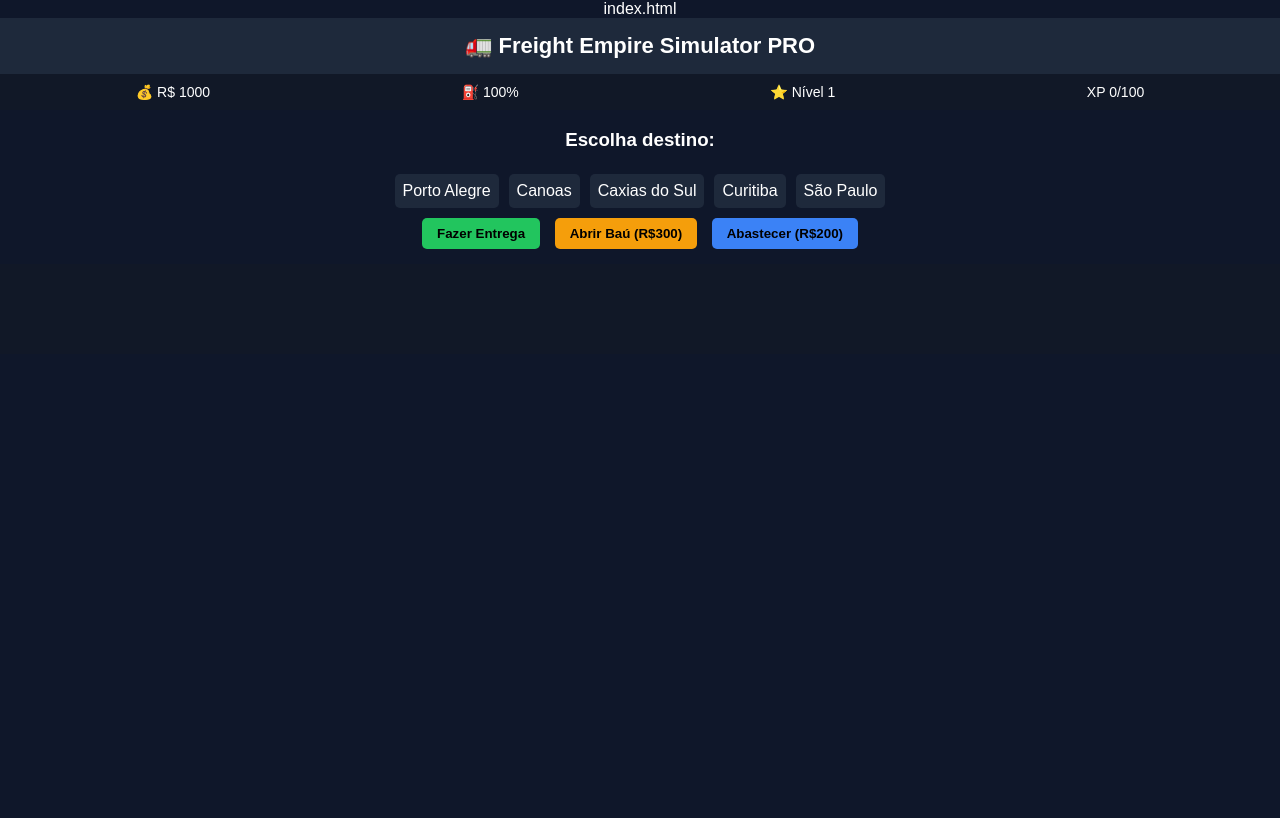
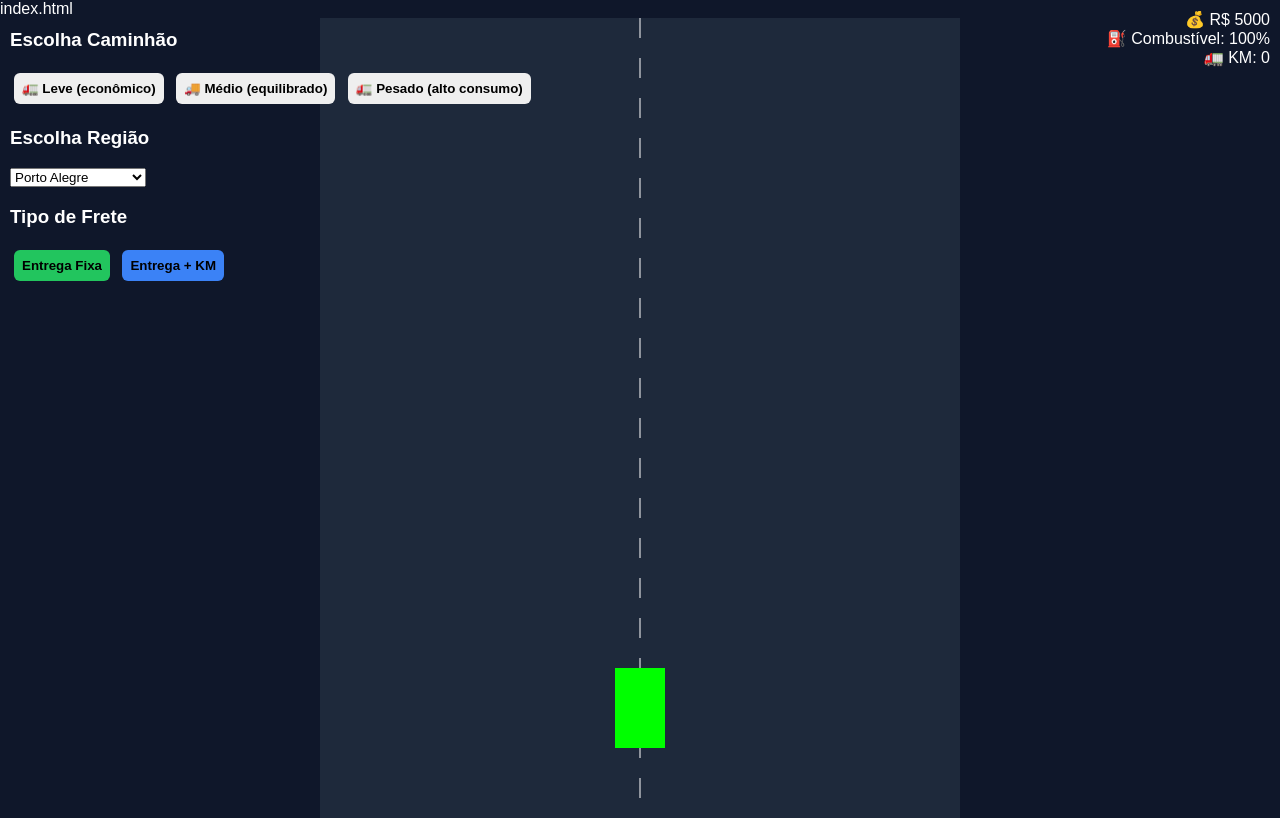
Before and after one commit to vigortruta6-create/Freight-Empire, a plain HTML site: page index.html in a window 1280 px wide. Drawn offline with Linux system fonts and the light colour scheme.

Commit message:
Update index.html

```diff
--- a/index.html
+++ b/index.html
@@ -9,186 +9,260 @@ index.html
 <style>
 body{
   margin:0;
+  overflow:hidden;
+  background:#0f172a;
   font-family:Arial;
-  background:#0f172a;
   color:white;
-  text-align:center;
 }
 
-header{
-  background:#1e293b;
-  padding:15px;
-  font-size:22px;
-  font-weight:bold;
+#menu, #hud{
+  position:absolute;
+  left:10px;
+  z-index:10;
 }
 
-.stats{
-  display:flex;
-  justify-content:space-around;
-  padding:10px;
-  background:#111827;
-  font-size:14px;
+#menu{
+  top:10px;
+}
+
+#hud{
+  top:10px;
+  right:10px;
+  text-align:right;
 }
 
 button{
-  padding:8px 15px;
-  margin:5px;
+  padding:8px;
+  margin:4px;
   border:none;
-  border-radius:5px;
-  cursor:pointer;
+  border-radius:6px;
   font-weight:bold;
 }
 
 .green{background:#22c55e;}
+.blue{background:#3b82f6;}
 .orange{background:#f59e0b;}
-.blue{background:#3b82f6;}
 .red{background:#ef4444;}
+</style>
+</head>
+<body>
 
-#log{
-  margin-top:10px;
-  height:80px;
-  overflow:auto;
-  background:#111827;
-  padding:5px;
-  font-size:13px;
+<div id="menu">
+<h3>Escolha Caminhão</h3>
+<button onclick="selectTruck(1)">🚛 Leve (econômico)</button>
+<button onclick="selectTruck(2)">🚚 Médio (equilibrado)</button>
+<button onclick="selectTruck(3)">🚛 Pesado (alto consumo)</button>
+
+<h3>Escolha Região</h3>
+<select id="regionSelect">
+<option value="poa">Porto Alegre</option>
+<option value="sinos">Vale dos Sinos</option>
+<option value="paranhana">Vale do Paranhana</option>
+<option value="litoral">Litoral</option>
+<option value="curitiba">Curitiba</option>
+<option value="sp">São Paulo</option>
+</select>
+
+<h3>Tipo de Frete</h3>
+<button class="green" onclick="startFreight('fixo')">Entrega Fixa</button>
+<button class="blue" onclick="startFreight('km')">Entrega + KM</button>
+</div>
+
+<div id="hud">
+💰 R$ <span id="money">0</span><br>
+⛽ Combustível: <span id="fuel">100</span>%<br>
+🚛 KM: <span id="km">0</span>
+</div>
+
+<canvas id="game"></canvas>
+
+<script>
+const canvas = document.getElementById("game");
+const ctx = canvas.getContext("2d");
+canvas.width = window.innerWidth;
+canvas.height = window.innerHeight;
+
+let game = JSON.parse(localStorage.getItem("simSave")) || {
+  money:5000
+};
+
+let truckType = null;
+let freightType = null;
+let playing = false;
+let km = 0;
+let fuel = 100;
+let basePayment = 0;
+let perKm = 0;
+
+let truck = {
+  x: canvas.width/2 - 25,
+  y: canvas.height - 150,
+  w:50,
+  h:80,
+  speed:6,
+  consumption:0.05
+};
+
+let obstacle = null;
+let roadOffset = 0;
+
+function saveGame(){
+  localStorage.setItem("simSave", JSON.stringify(game));
 }
 
-.city{
-  display:inline-block;
-  padding:8px;
-  margin:5px;
-  background:#1e293b;
-  border-radius:5px;
-  cursor:pointer;
+function updateHUD(){
+  document.getElementById("money").innerText = game.money.toFixed(0);
+  document.getElementById("fuel").innerText = fuel.toFixed(0);
+  document.getElementById("km").innerText = km;
 }
 
-.city:hover{
-  background:#334155;
-}
-</style>
-</head>
+function selectTruck(type){
+  truckType = type;
 
-<body>
+  if(type===1){
+    truck.speed=5;
+    truck.consumption=0.03;
+  }
+  if(type===2){
+    truck.speed=6;
+    truck.consumption=0.05;
+  }
+  if(type===3){
+    truck.speed=7;
+    truck.consumption=0.08;
+  }
 
-<header>🚛 Freight Empire Simulator PRO</header>
-
-<div class="stats">
-<div>💰 R$ <span id="money">0</span></div>
-<div>⛽ <span id="fuel">0</span>%</div>
-<div>⭐ Nível <span id="level">1</span></div>
-<div>XP <span id="xp">0</span>/100</div>
-</div>
-
-<h3>Escolha destino:</h3>
-<div id="cities"></div>
-
-<div>
-<button class="green" onclick="makeDelivery()">Fazer Entrega</button>
-<button class="orange" onclick="openChest()">Abrir Baú (R$300)</button>
-<button class="blue" onclick="refuel()">Abastecer (R$200)</button>
-</div>
-
-<div id="log"></div>
-
-<script>
-
-let game = JSON.parse(localStorage.getItem("freightSave")) || {
-  money:1000,
-  fuel:100,
-  level:1,
-  xp:0,
-  currentCity:"Porto Alegre"
-};
-
-const cityList = ["Porto Alegre","Canoas","Caxias do Sul","Curitiba","São Paulo"];
-
-function saveGame(){
-  localStorage.setItem("freightSave", JSON.stringify(game));
+  alert("Caminhão selecionado!");
 }
 
-function updateUI(){
-  document.getElementById("money").innerText = game.money;
-  document.getElementById("fuel").innerText = game.fuel;
-  document.getElementById("level").innerText = game.level;
-  document.getElementById("xp").innerText = game.xp;
-}
-
-function log(text){
-  document.getElementById("log").innerHTML += text+"<br>";
-  document.getElementById("log").scrollTop = 9999;
-}
-
-function renderCities(){
-  let container = document.getElementById("cities");
-  container.innerHTML="";
-  cityList.forEach(city=>{
-    let div = document.createElement("div");
-    div.className="city";
-    div.innerText=city;
-    div.onclick=()=>{ game.currentCity=city; log("Destino selecionado: "+city); saveGame(); }
-    container.appendChild(div);
-  });
-}
-
-function makeDelivery(){
-  if(game.fuel < 20){
-    log("⛽ Combustível insuficiente!");
+function startFreight(type){
+  if(!truckType){
+    alert("Selecione um caminhão!");
     return;
   }
 
-  let reward = Math.floor(Math.random()*500)+300;
-  game.money += reward;
-  game.fuel -= 20;
-  game.xp += 25;
+  freightType = type;
+  playing = true;
+  km = 0;
+  fuel = 100;
 
-  if(game.xp >= 100){
-    game.level++;
-    game.xp = 0;
-    log("⭐ Você subiu para o nível "+game.level+"!");
-  }
+  basePayment = Math.floor(Math.random()*800)+400;
+  perKm = Math.floor(Math.random()*5)+2;
 
-  log("📦 Entrega para "+game.currentCity+" concluída. +R$"+reward);
-  saveGame();
-  updateUI();
+  generateObstacle();
 }
 
-function openChest(){
-  if(game.money < 300){
-    log("💀 Dinheiro insuficiente para abrir baú.");
-    return;
-  }
-
-  game.money -= 300;
-
-  if(Math.random() < 0.5){
-    let prize = Math.floor(Math.random()*1000)+200;
-    game.money += prize;
-    log("🎉 Você ganhou R$"+prize+" no baú!");
-  } else {
-    log("😢 Baú vazio!");
-  }
-
-  saveGame();
-  updateUI();
+function generateObstacle(){
+  obstacle = {
+    x: Math.random()*(canvas.width/2) + canvas.width/4,
+    y: -100,
+    w:40,
+    h:40
+  };
 }
 
 function refuel(){
-  if(game.money < 200){
-    log("💀 Sem dinheiro para abastecer.");
-    return;
+  if(game.money >= 300){
+    game.money -= 300;
+    fuel = 100;
+  }
+}
+
+document.addEventListener("touchmove", e=>{
+  if(!playing) return;
+  let x = e.touches[0].clientX;
+  truck.x = x - truck.w/2;
+
+  if(truck.x < canvas.width/4)
+    truck.x = canvas.width/4;
+
+  if(truck.x + truck.w > canvas.width*3/4)
+    truck.x = canvas.width*3/4 - truck.w;
+});
+
+function drawRoad(){
+  ctx.fillStyle="#1e293b";
+  ctx.fillRect(canvas.width/4,0,canvas.width/2,canvas.height);
+
+  ctx.strokeStyle="white";
+  ctx.setLineDash([20,20]);
+  ctx.lineDashOffset = -roadOffset;
+  ctx.beginPath();
+  ctx.moveTo(canvas.width/2,0);
+  ctx.lineTo(canvas.width/2,canvas.height);
+  ctx.stroke();
+  ctx.setLineDash([]);
+}
+
+function drawTruck(){
+  ctx.fillStyle="lime";
+  ctx.fillRect(truck.x,truck.y,truck.w,truck.h);
+}
+
+function drawObstacle(){
+  ctx.fillStyle="red";
+  ctx.fillRect(obstacle.x,obstacle.y,obstacle.w,obstacle.h);
+}
+
+function checkCollision(){
+  if(
+    truck.x < obstacle.x + obstacle.w &&
+    truck.x + truck.w > obstacle.x &&
+    truck.y < obstacle.y + obstacle.h &&
+    truck.y + truck.h > obstacle.y
+  ){
+    playing = false;
+    alert("Colisão! Frete cancelado.");
+  }
+}
+
+function update(){
+  if(!playing) return;
+
+  roadOffset += truck.speed;
+  km += 1;
+  fuel -= truck.consumption;
+
+  obstacle.y += truck.speed;
+
+  if(obstacle.y > canvas.height){
+    generateObstacle();
   }
 
-  game.money -= 200;
-  game.fuel = 100;
-  log("⛽ Caminhão abastecido!");
-  saveGame();
-  updateUI();
+  checkCollision();
+
+  if(fuel <= 0){
+    playing = false;
+    alert("Ficou sem combustível!");
+  }
+
+  if(km >= 500){
+    playing = false;
+
+    let payment = basePayment;
+    if(freightType === "km"){
+      payment += km * perKm;
+    }
+
+    game.money += payment;
+    saveGame();
+    alert("Entrega concluída! +R$"+payment);
+  }
+
+  updateHUD();
 }
 
-renderCities();
-updateUI();
+function loop(){
+  ctx.clearRect(0,0,canvas.width,canvas.height);
+  drawRoad();
+  drawTruck();
+  if(obstacle) drawObstacle();
+  update();
+  requestAnimationFrame(loop);
+}
 
+updateHUD();
+loop();
 </script>
-
 </body>
 </html>
```
